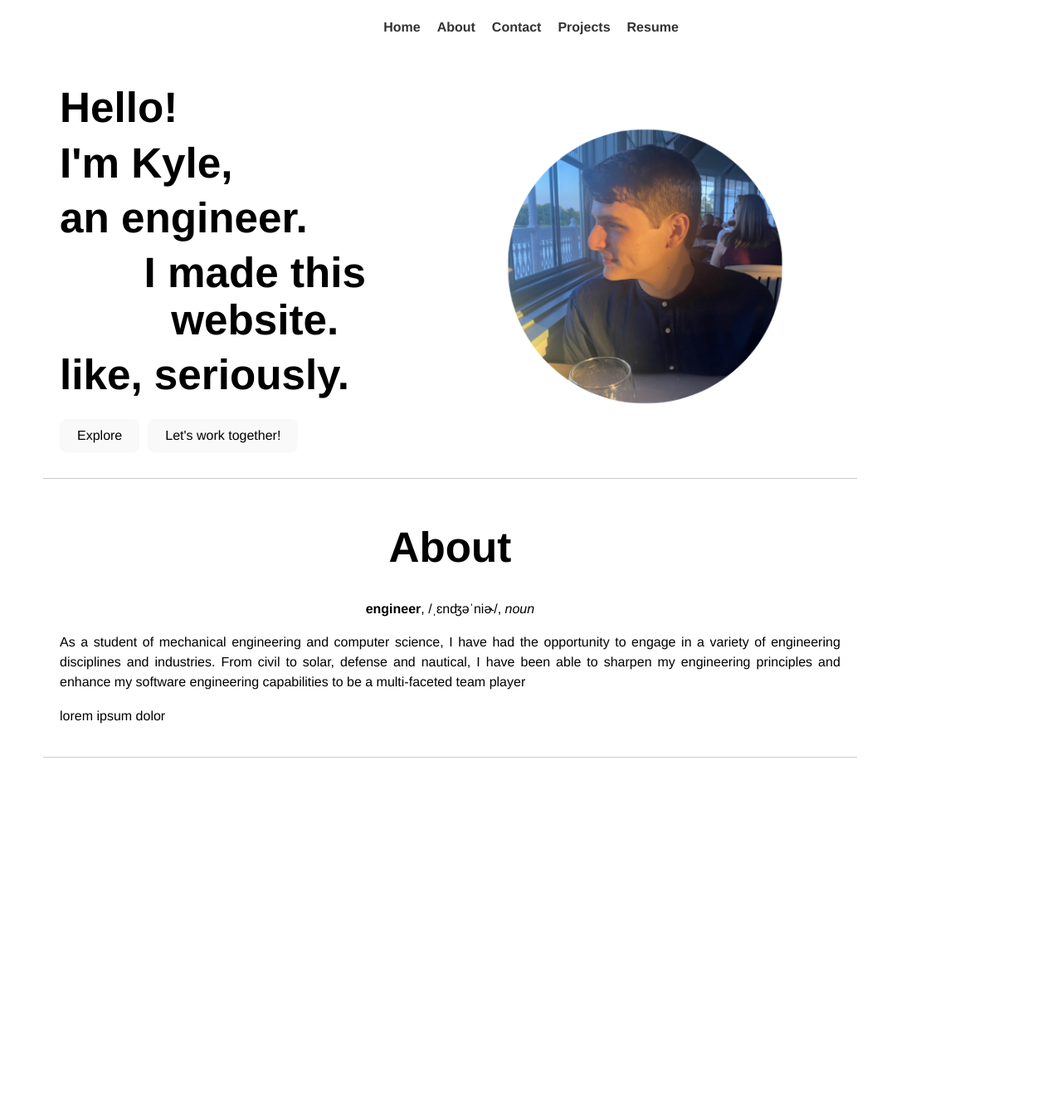
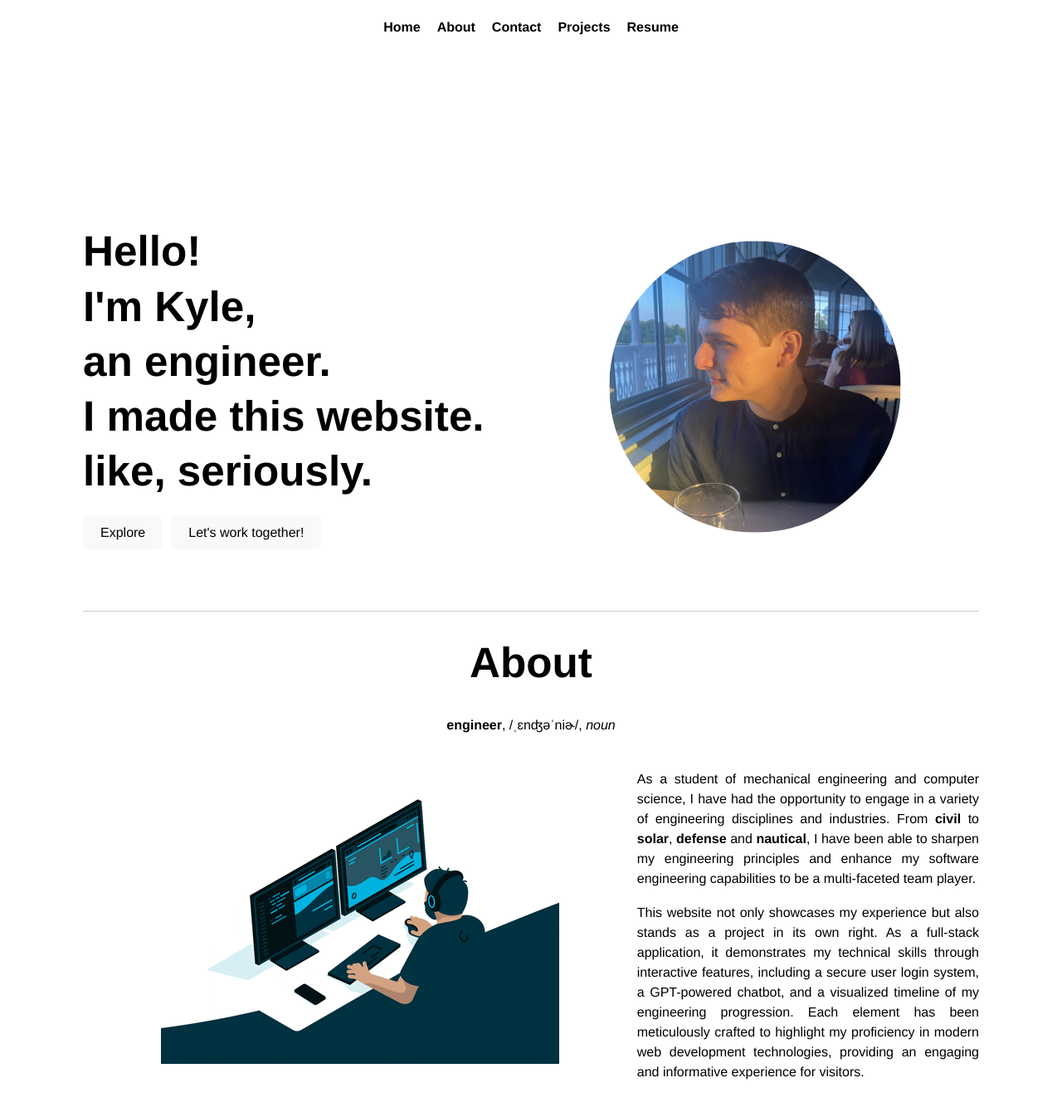
Before and after one commit to kyleborot/kyleborot_portfolio_site, a React (Vite) app in the folder frontend/: page / in a window 1280 px wide. Shown: the top 1340 px of the page at 83% size. Before the commit the page ends 913 px from the top, so only its background shows below. Built offline with nearby package versions, Linux system fonts and the light colour scheme.

Commit message:
ui changes

```diff
--- a/frontend/src/components/Home/About.tsx
+++ b/frontend/src/components/Home/About.tsx
@@ -13,26 +13,31 @@ const About: React.FC = () => {
     };
   return (
 <Element name="about">
-        <div className="container">
-            <div style={flexColumnStyle}>
-            <div style={centerStyle}>
-                <h1>About </h1>
+            <div className="about-container">
+                <div className="about-header">
+                    <h1>About</h1>
                     <p><strong>engineer</strong>, /ˌɛnʤəˈniɚ/, <em>noun</em></p>
+                </div>
+                <div className="about-content">
+                    <div className="about-img-container">
+                        <img src="/about_gif.gif" alt="man using software"/>
                     </div>
                     <div className="text-section">
                         <p>
                             As a student of mechanical engineering and computer science,
                             I have had the opportunity to engage in a variety of engineering disciplines and industries.
-                From civil to solar, defense and nautical, I have been able to sharpen my engineering principles
-                and enhance my software engineering capabilities to be a multi-faceted team player
+                            From <strong>civil</strong> to <strong>solar</strong>, <strong>defense</strong> and <strong>nautical</strong>, I have been able to sharpen my engineering principles
+                            and enhance my software engineering capabilities to be a multi-faceted team player.
                         </p>
                         <p>
-                    lorem ipsum dolor
+                            This website not only showcases my
+                            experience but also stands as a project in its own right.
+                            As a full-stack application, it demonstrates my technical skills through interactive features,
+                            including a secure user login system, a GPT-powered chatbot, and a visualized timeline of my
+                            engineering progression. Each element has been meticulously crafted to highlight my proficiency
+                            in modern web development technologies, providing an engaging and informative experience for visitors.
                         </p>
                     </div>
-            </div>
-            <div className="image-container">
-            <img src="/home_photo.png" alt="profile photo"/>
                 </div>
             </div>
         </Element>
--- a/frontend/src/components/Home/Home.tsx
+++ b/frontend/src/components/Home/Home.tsx
@@ -14,7 +14,7 @@ const Home: React.FC = () => {
   };
 
   return (
-    <div className="container">
+    <div className="home-container">
       <div className="text-buttons">
         <h1>Hello!</h1>
         <h1>I'm Kyle, </h1>
--- a/frontend/src/components/Home/HomeComponent.css
+++ b/frontend/src/components/Home/HomeComponent.css
@@ -12,11 +12,21 @@ body {
     display: flex;
     justify-content: space-between;
     align-items: center;
-    width: 80%;
+    width: 100%;
     padding:20px;
     border-bottom: 1px solid #ccc; /* Faint line at the bottom */
 }
 
+.home-container {
+    display: flex;
+    justify-content: space-between;
+    align-items: center;
+    width: 100%;
+    padding-top: 150px;
+    padding-bottom:20px;
+    border-bottom: 1px solid #ccc; /* Faint line at the bottom */
+
+}
 .text-buttons {
     display: flex;
     flex-direction: column;
@@ -34,6 +44,7 @@ body {
 }
 .text-section p {
     display:block;
+    max-width: 600px;
     text-align: justify;
     padding-bottom: 12px;
 }
@@ -64,3 +75,32 @@ body {
     height: auto;
     border-radius: 50%;
 }
+
+/* about css */
+
+.about-container {
+    display: flex;
+    flex-direction: column;
+    align-items: center;
+    width: 100%;
+}
+
+.about-header {
+    text-align: center;
+    margin-bottom: 20px;
+}
+
+.about-content {
+    display: flex;
+    flex-direction: row;
+    align-items: flex-start;
+    justify-content: center;
+    padding-bottom: 100px;
+    width: 100%;
+}
+
+.about-img-container {
+    width: 90%;
+    height: auto;
+    border-radius: 50px;
+}
--- a/frontend/src/components/NavBar.css
+++ b/frontend/src/components/NavBar.css
@@ -1,5 +1,5 @@
 .navbar-wrapper {
-  background-color: #fff;
+  background-color: #ccc;
 }
 
 .nav-links {
@@ -14,7 +14,7 @@
 .nav-links button {
   margin: 0 10px;
   text-decoration: none;
-  color: #333;
+  color: black;
   font-weight: bold;
 }
 
```
Also changed, not shown: frontend/public/about_gif.gif (added). Lines whose indentation alone changed are shown as unchanged.
